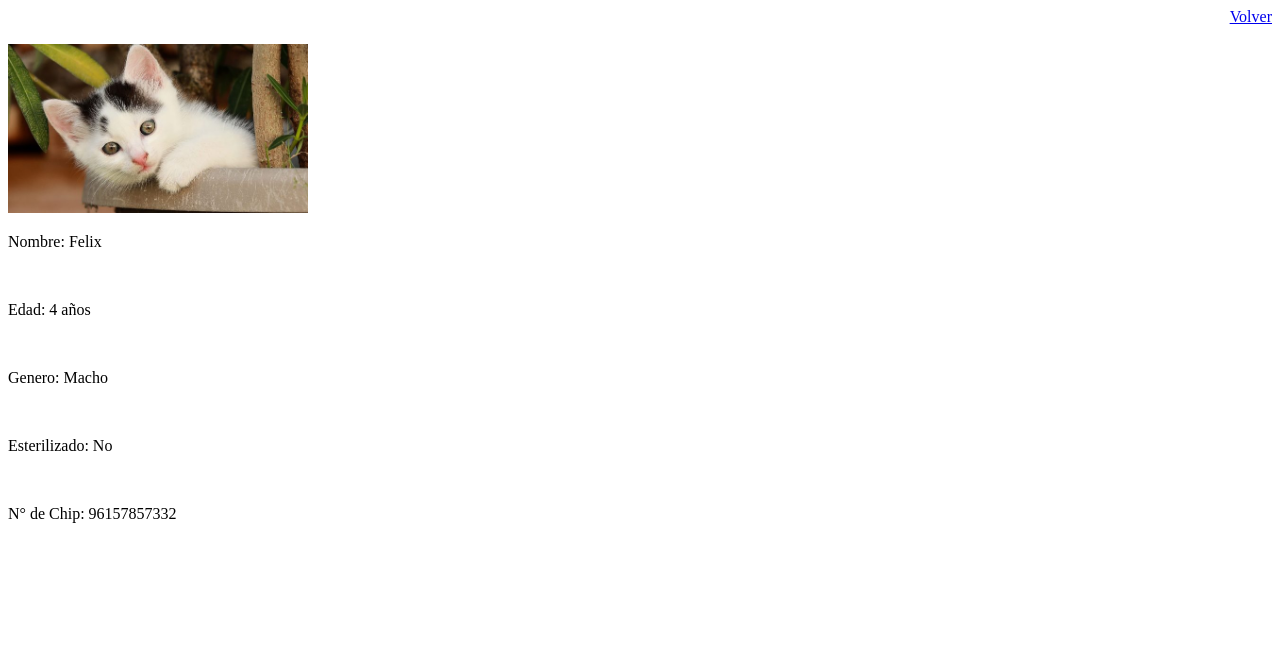
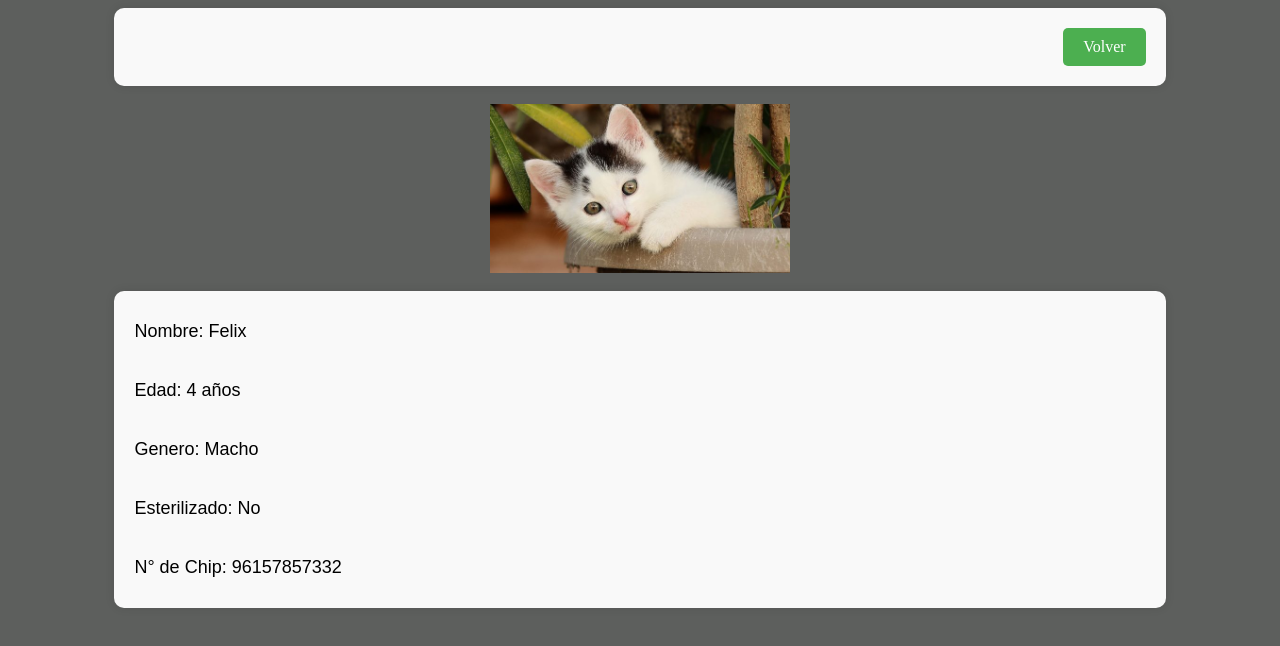
Before and after one commit to joseto02/actividad-2, a plain HTML site: page felixgato.html in a window 1280 px wide. Drawn offline with Linux system fonts and the light colour scheme.

Commit message:
agregue diseño a pestañas de gatos

```diff
--- a/assets/css/style.css
+++ b/assets/css/style.css
@@ -35,3 +35,44 @@ body{
     height: auto;
     margin: 0 auto;
 }
+
+.container {
+    width: 80%;
+    margin: 0 auto;
+    padding: 20px;
+    text-align: right;
+    background-color: #f9f9f9;
+    border-radius: 10px;
+    box-shadow: 0 0 10px rgba(0, 0, 0, 0.1);
+}
+
+.container p {
+    margin: 10px 0;
+    font-size: 18px;
+    font-family: Arial, sans-serif;
+    text-align: left;
+}
+
+
+
+.back-link {
+    display: inline-block;
+    padding: 10px 20px;
+    background-color: #4caf50;
+    color: #fff;
+    text-decoration: none;
+    border-radius: 5px;
+    transition: background-color 0.3s ease;
+}
+
+.back-link:hover {
+    background-color: #45a049;
+}
+
+.foto {
+    display: flex;
+    justify-content: center;
+    align-items: center;
+    flex-direction: column;
+    text-align: center;
+}
--- a/felixgato.html
+++ b/felixgato.html
@@ -4,12 +4,9 @@
     <meta charset="UTF-8">
     <meta name="viewport" content="width=device-width, initial-scale=1.0">
     <title>Ferixu</title>
-    <style>
-        .container{
-        width: 100%;
-        text-align: right;
-    }
-    </style>
+    <link rel="stylesheet" href="assets/css/style.css">
+
+
 
 </head>
 <body>
@@ -17,7 +14,11 @@
         <a href="adopta.html" class ="back-link">Volver</a>
     </div>
     <br>
+    <div class="foto">
         <img src="assets/img/gato1.jpg" width="300px">
+    </div>
+    <br>
+    <div class="container p">
         <p>Nombre: Felix</p>
         <br>
         <p>Edad: 4 años</p>
@@ -27,6 +28,7 @@
         <p>Esterilizado: No</p>
         <br>
         <p>N° de Chip: 96157857332</p>
+    </div>
 
 </body>
 </html>
```
Also changed, not shown: copitogato.html (+8 -7 lines), pablogato.html (+6 -6 lines). Lines whose indentation alone changed are shown as unchanged.
